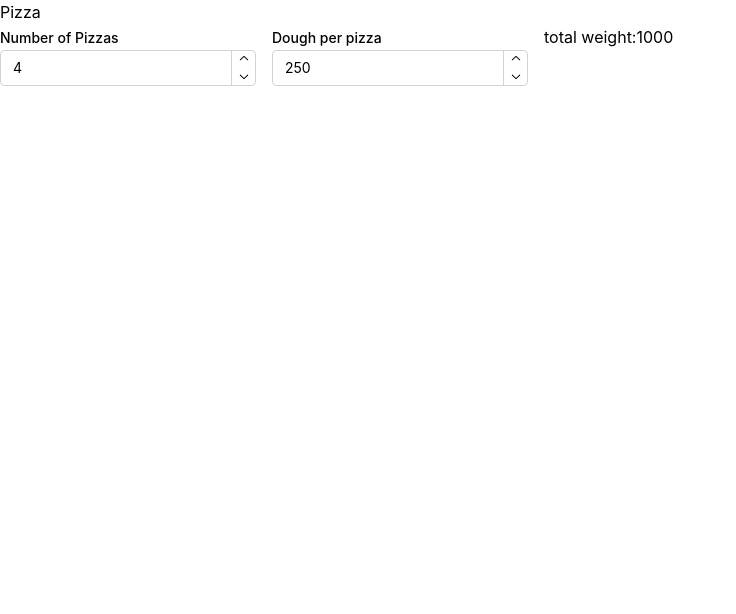
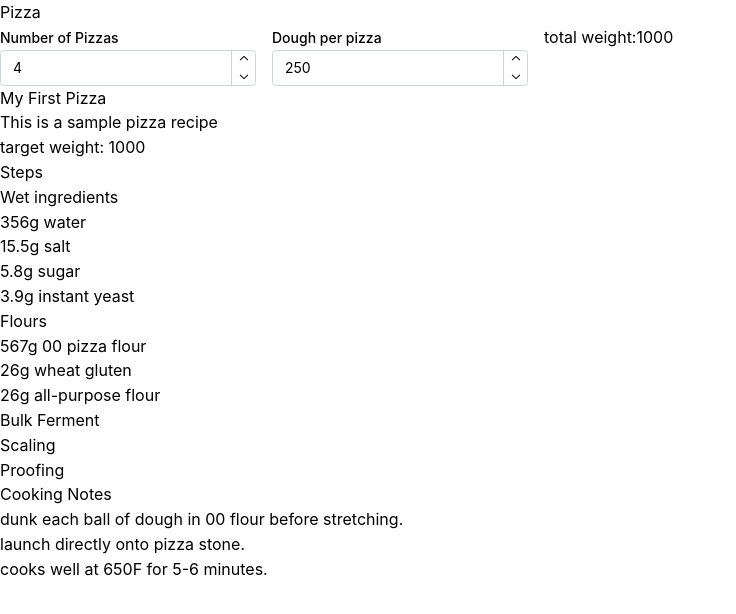
Before and after one commit to klalicki/bakers-mode, a React (Create React App) app: page / in a window 1280 px wide. Shown: the top 614 px of the page, without its empty margins (0-736 px from the left). Built offline with nearby package versions, Linux system fonts and the light colour scheme.

Commit message:
implements basic rendering of all steps

```diff
--- a/src/App.tsx
+++ b/src/App.tsx
@@ -1,7 +1,7 @@
-import { TargetScaleSetter } from "./components/TargetScaleSett/TargetScaleSetter";
+import { RecipeViewer } from "./components/RecipeViewer/RecipeViewer";
+import { TargetScaleSetter } from "./components/TargetScaleSetter/TargetScaleSetter";
 import { ScalerWrapper } from "./context/ScalerContext";
 import "@mantine/core/styles.css";
-
 
 const App = () => {
   return (
@@ -13,6 +13,7 @@ const App = () => {
         <section>
           <TargetScaleSetter />
         </section>
+        <RecipeViewer />
       </main>
     </ScalerWrapper>
   );
--- /dev/null
+++ b/src/components/RecipeStepDisplay/RecipeStepDisplay.tsx
@@ -0,0 +1,26 @@
+import type { RecipeStep } from "../../types/RecipeDataTypes";
+
+const formatWeight = (value: any) => {
+  if (value < 20) {
+    return value.toFixed(1);
+  } else {
+    return Math.round(value);
+  }
+};
+
+export const RecipeStepDisplay = ({ stepData }: { stepData: RecipeStep }) => {
+  return (
+    <article>
+      <h2>{stepData.title}</h2>
+      <ul>
+        {stepData.ingredients.map((item) => {
+          return (
+            <li>
+              {formatWeight(item.qty)}g {item.name}
+            </li>
+          );
+        })}
+      </ul>
+    </article>
+  );
+};
--- /dev/null
+++ b/src/components/RecipeViewer/RecipeViewer.tsx
@@ -0,0 +1,27 @@
+import { useContext } from "react";
+import { ScalerContext, ScalerContextType } from "../../context/ScalerContext";
+import { RecipeStepDisplay } from "../RecipeStepDisplay/RecipeStepDisplay";
+
+export const RecipeViewer = () => {
+  const { scaledRecipe, targetWeight } = useContext(
+    ScalerContext
+  ) as ScalerContextType;
+
+  return (
+    <section>
+      <h2>{scaledRecipe.title}</h2>
+      <h3>{scaledRecipe.description}</h3>
+      <p>target weight: {targetWeight}</p>
+      <h3>Steps</h3>
+      {scaledRecipe.steps.map((step) => {
+        return <RecipeStepDisplay stepData={step} />;
+      })}
+      <h3>Cooking Notes</h3>
+      <ul>
+        {scaledRecipe.cookingNotes.map((item) => {
+          return <li>{item}</li>;
+        })}
+      </ul>
+    </section>
+  );
+};
--- a/src/components/TargetScaleSett/TargetScaleSetter.tsx
+++ b/src/components/TargetScaleSetter/TargetScaleSetter.tsx
@@ -2,16 +2,16 @@ import { useContext, useEffect, useState } from "react";
 import { ScalerContext, ScalerContextType } from "../../context/ScalerContext";
 import { NumberInput } from "@mantine/core";
 export const TargetScaleSetter = () => {
-  const { setTargetWeight } = useContext(ScalerContext) as ScalerContextType;
+  const { setTargetWeight, targetWeight } = useContext(
+    ScalerContext
+  ) as ScalerContextType;
 
   const [pizzaCount, setPizzaCount] = useState<string | number>(4);
   const [pizzaSize, setPizzaSize] = useState<string | number>(250);
-  const [calculatedTargetWeight, setCalculatedTargetWeight] =
-    useState<number>(1000);
 
   useEffect(() => {
-    setCalculatedTargetWeight((pizzaSize as number) * (pizzaCount as number));
-  }, [pizzaCount, pizzaSize]);
+    setTargetWeight((pizzaSize as number) * (pizzaCount as number));
+  }, [pizzaCount, pizzaSize, setTargetWeight]);
   return (
     <div className="flex gap-4">
       <NumberInput
@@ -26,7 +26,7 @@ export const TargetScaleSetter = () => {
       />
       <h2>
         total weight:
-        {calculatedTargetWeight}
+        {targetWeight}
       </h2>
     </div>
   );
--- a/src/context/ScalerContext.tsx
+++ b/src/context/ScalerContext.tsx
@@ -6,6 +6,7 @@ export type ScalerContextType = {
   scaledRecipe: RecipeData;
   loadRecipe: (newRecipe: RecipeData) => void;
   setTargetWeight: (newWeight: number) => void;
+  targetWeight: number;
 };
 
 export const ScalerContext = createContext<ScalerContextType | null>(null);
@@ -33,8 +34,8 @@ export const ScalerWrapper = (props: PropsWithChildren) => {
       });
     setRecipe(newRecipe);
     setRecipeWeight(totalWeight);
-    scaleRecipe();
-    console.log(totalWeight);
+    // scaleRecipe();
+    // console.log(scaledRecipe);
   };
   // scales the recipe to the new target weight and saves it to scaledRecipe
   const scaleRecipe = () => {
@@ -51,12 +52,12 @@ export const ScalerWrapper = (props: PropsWithChildren) => {
   };
   useEffect(() => {
     loadRecipe(sampleData);
-    // scaleRecipe();
+    scaleRecipe();
     console.log(scaledRecipe);
-  }, []);
+  }, [recipe]);
   return (
     <ScalerContext.Provider
-      value={{ scaledRecipe, loadRecipe, setTargetWeight }}
+      value={{ scaledRecipe, loadRecipe, setTargetWeight, targetWeight }}
     >
       {props.children}
     </ScalerContext.Provider>
```
